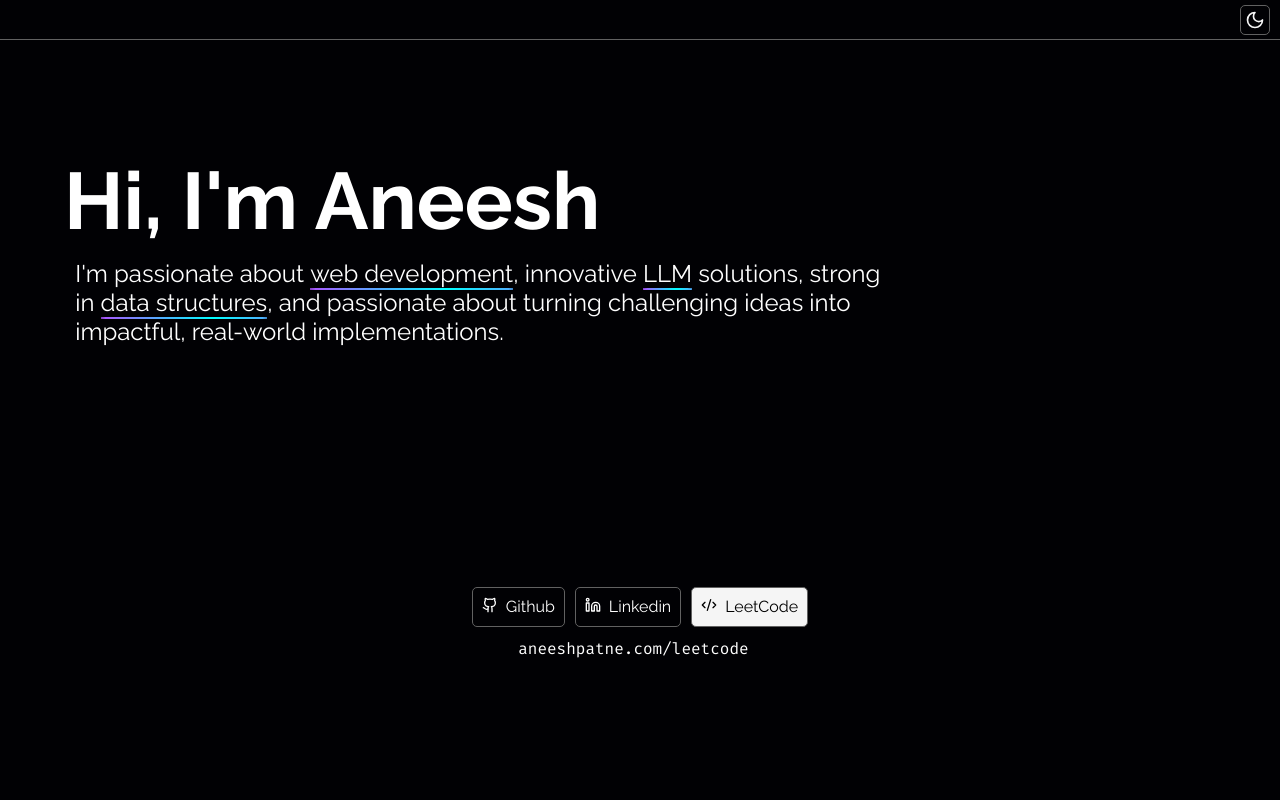
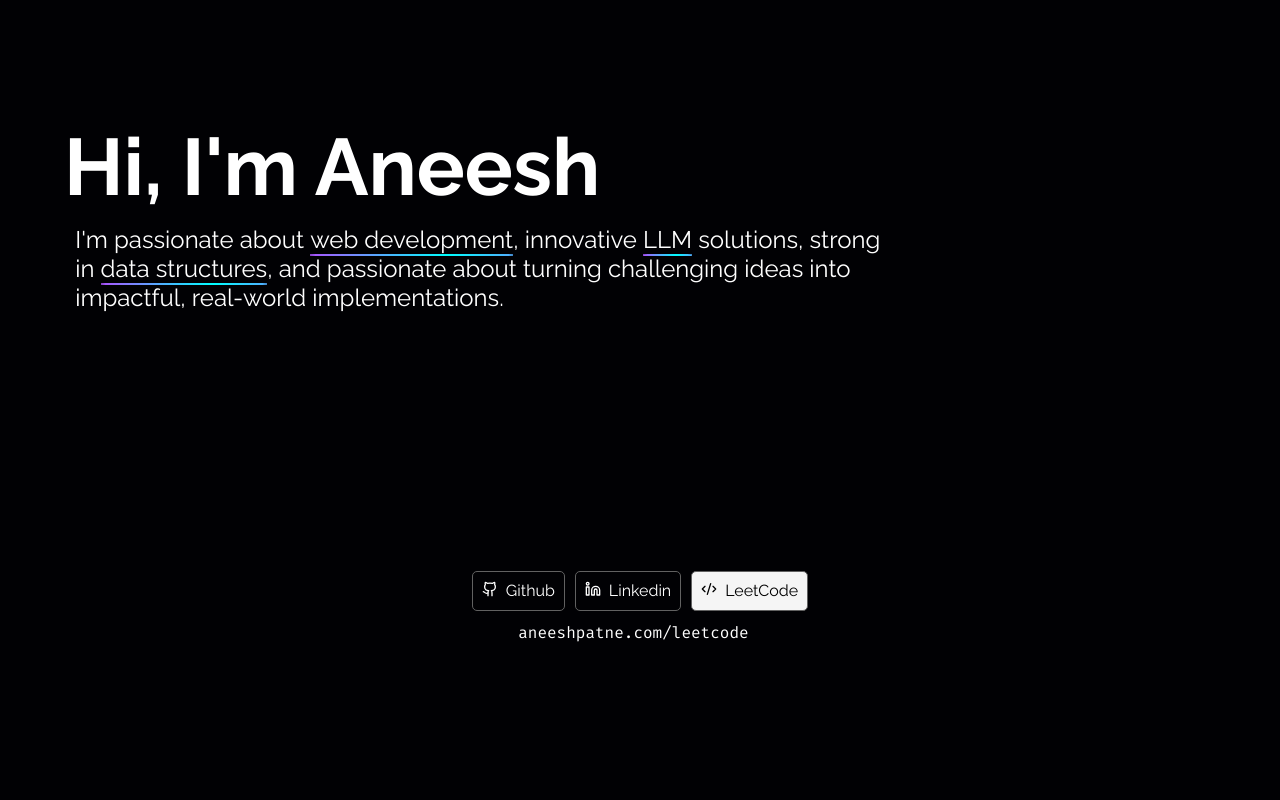
Before and after one commit to aneeshpatne/Personal-Portfolio, a Next.js app: page / in a window 1280 px wide. Shown: the top 800 px of the page. Built offline with nearby package versions, Linux system fonts and the light colour scheme.

Commit message:
refactor: remove NewHeader component from HomePage style: adjust min-height in nameNew module CSS

```diff
--- a/src/components/HomePage.jsx
+++ b/src/components/HomePage.jsx
@@ -18,7 +18,6 @@ export default function HomePage() {
   if (!Mount) return null;
   return (
     <>
-      <NewHeader />
       <NameNew />
       <Profile />
       <Skills />
--- a/src/components/style/nameNew.module.css
+++ b/src/components/style/nameNew.module.css
@@ -3,7 +3,7 @@
   display: flex;
   width: 100%;
   min-width: 350px;
-  min-height: 95%;
+  min-height: 100%;
   justify-content: center;
 }
 
```
